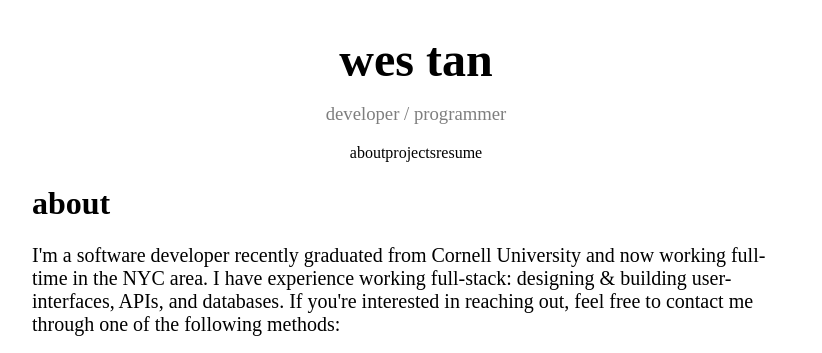
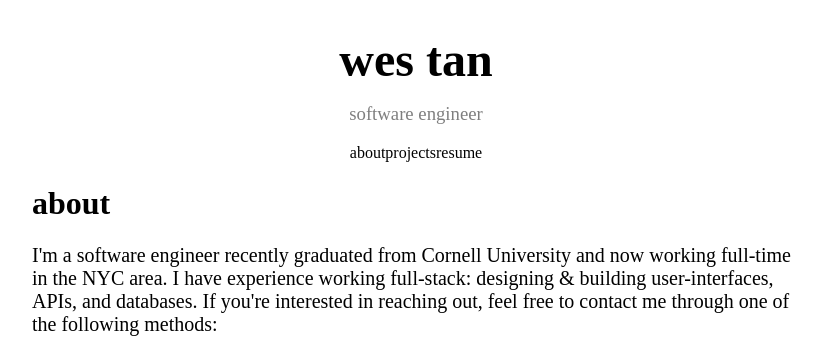
Before and after one commit to WesleyT4N/wesleyt4n.github.io, a Gatsby site: page / in a window 1280 px wide. Shown: the top 353 px of the page, without its empty margins (224-1046 px from the left). Built offline with nearby package versions, Linux system fonts and the light colour scheme; Gatsby itself is replaced by a stand-in of ours.

Commit message:
update subtext

```diff
--- a/src/components/about.js
+++ b/src/components/about.js
@@ -30,7 +30,7 @@ const About = () => {
       <div className={styles.row}>
         <div className={styles.column}>
           <p className={styles.bodyText}>
-            I'm a software developer recently graduated from Cornell University
+            I'm a software engineer recently graduated from Cornell University
             and now working full-time in the NYC area. I have experience working
             full-stack: designing & building user-interfaces, APIs, and
             databases. If you're interested in reaching out, feel free to
--- a/src/components/header.js
+++ b/src/components/header.js
@@ -11,7 +11,7 @@ const Header = () => (
         wes tan
       </Link>
     </h1>
-    <h3 className={styles.subText}>developer / programmer</h3>
+    <h3 className={styles.subText}>software engineer</h3>
     <nav>
       <ul className={styles.navList}>
         <li className={styles.navItem}>
```
